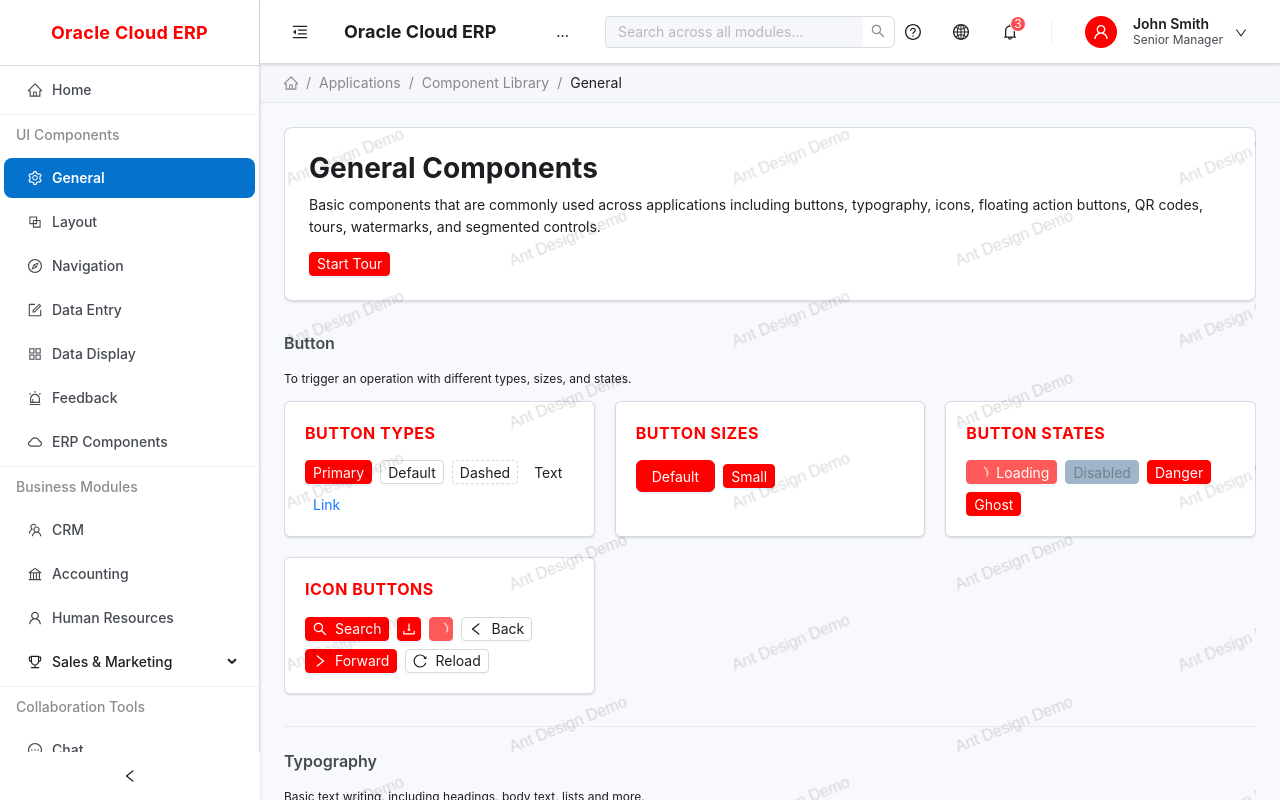
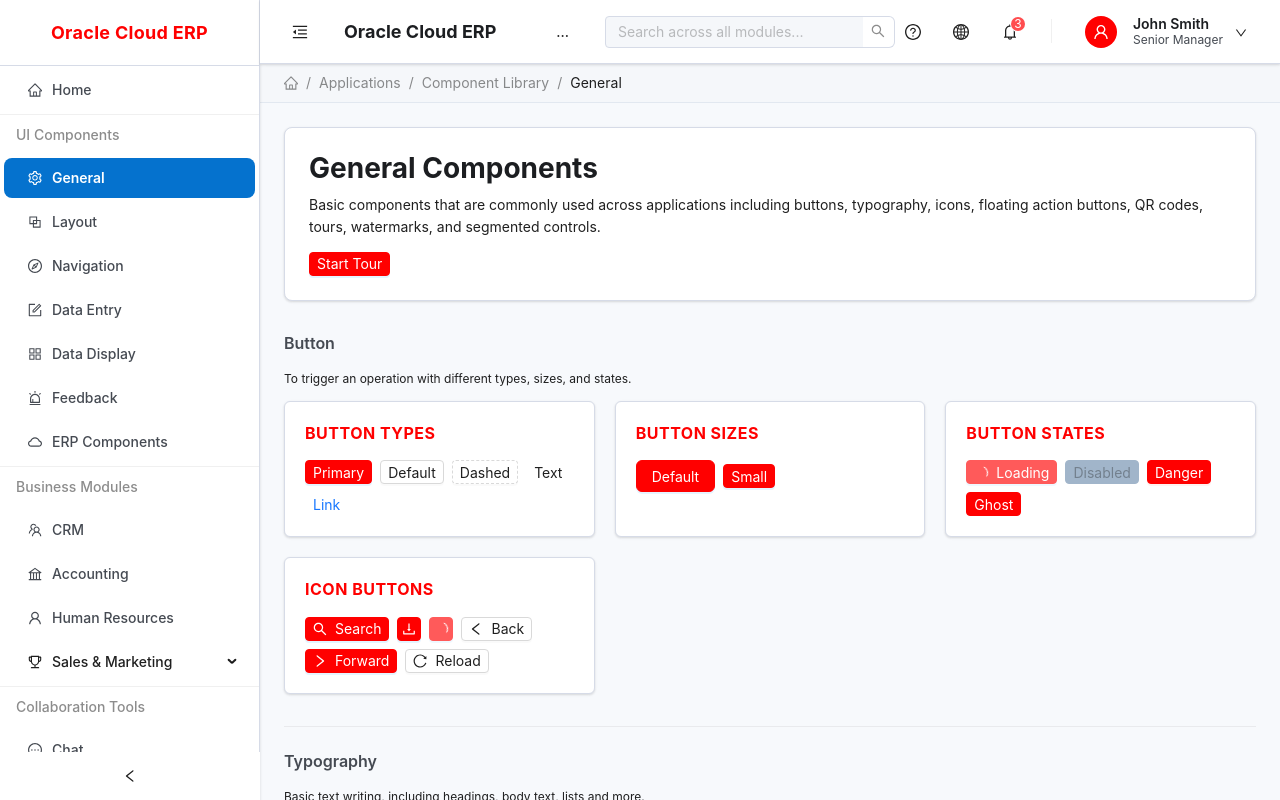
Before and after one commit to masoodrb/orako, a React (Create React App) app: page /general in a window 1280 px wide. Shown: the top 800 px of the page. Built offline with nearby package versions, Linux system fonts and the light colour scheme.

Commit message:
Upgrade llama integration for cloud computing

```diff
--- a/src/pages/GeneralPage.js
+++ b/src/pages/GeneralPage.js
@@ -1,5 +1,5 @@
 import React, { useState, useRef } from 'react';
-import { Card, Typography, Button, Space, FloatButton, Divider, QRCode, Tour, Watermark, Segmented } from 'antd';
+import { Card, Typography, Button, Space, FloatButton, Divider, QRCode, Tour, Segmented } from 'antd';
 import {
   SearchOutlined,
   DownloadOutlined,
@@ -47,7 +47,7 @@
   };
 
   return (
-    <Watermark content="Ant Design Demo" style={{ minHeight: '100vh' }}>
+    <div style={{ minHeight: '100vh' }}>
       <div>
         <div className="page-header" ref={ref1}>
           <Title level={1}>General Components</Title>
@@ -376,7 +376,7 @@
           </div>
         </div>
       </div>
-    </Watermark>
+    </div>
   );
 };
 
```
